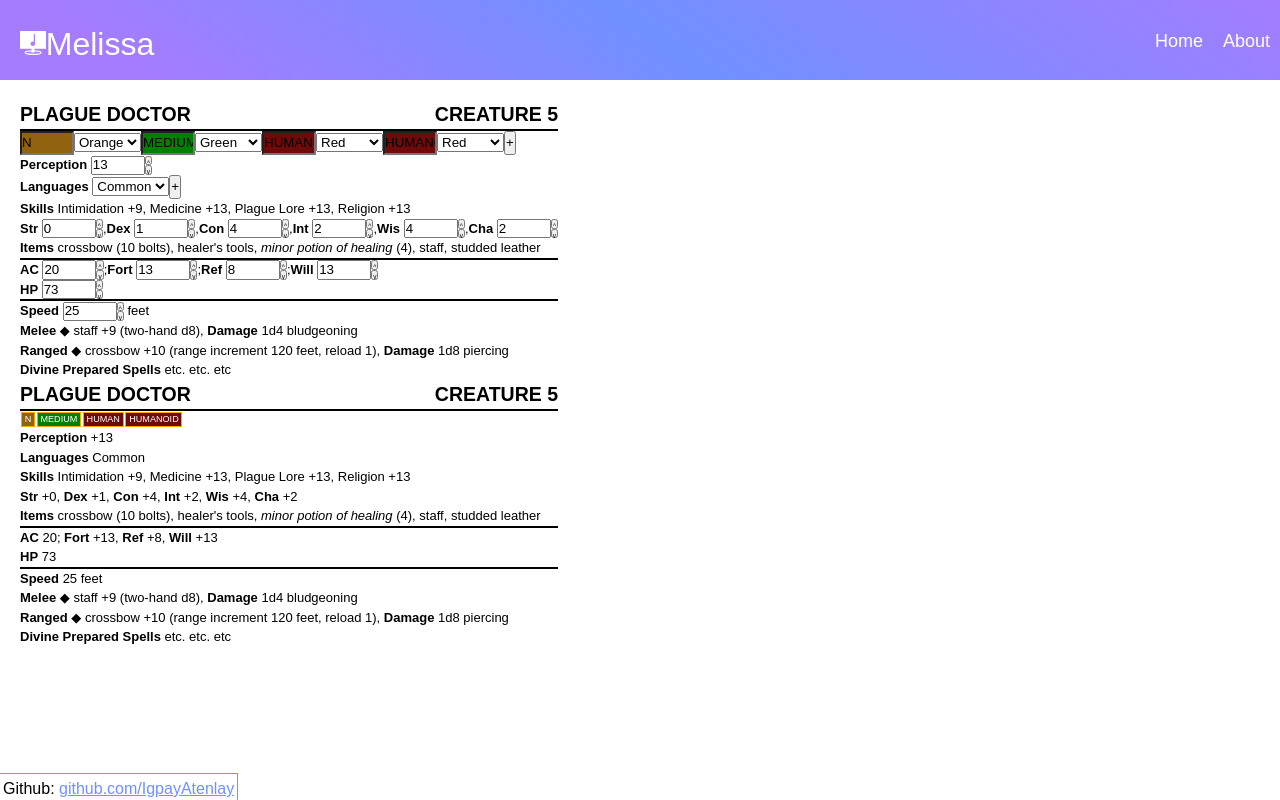
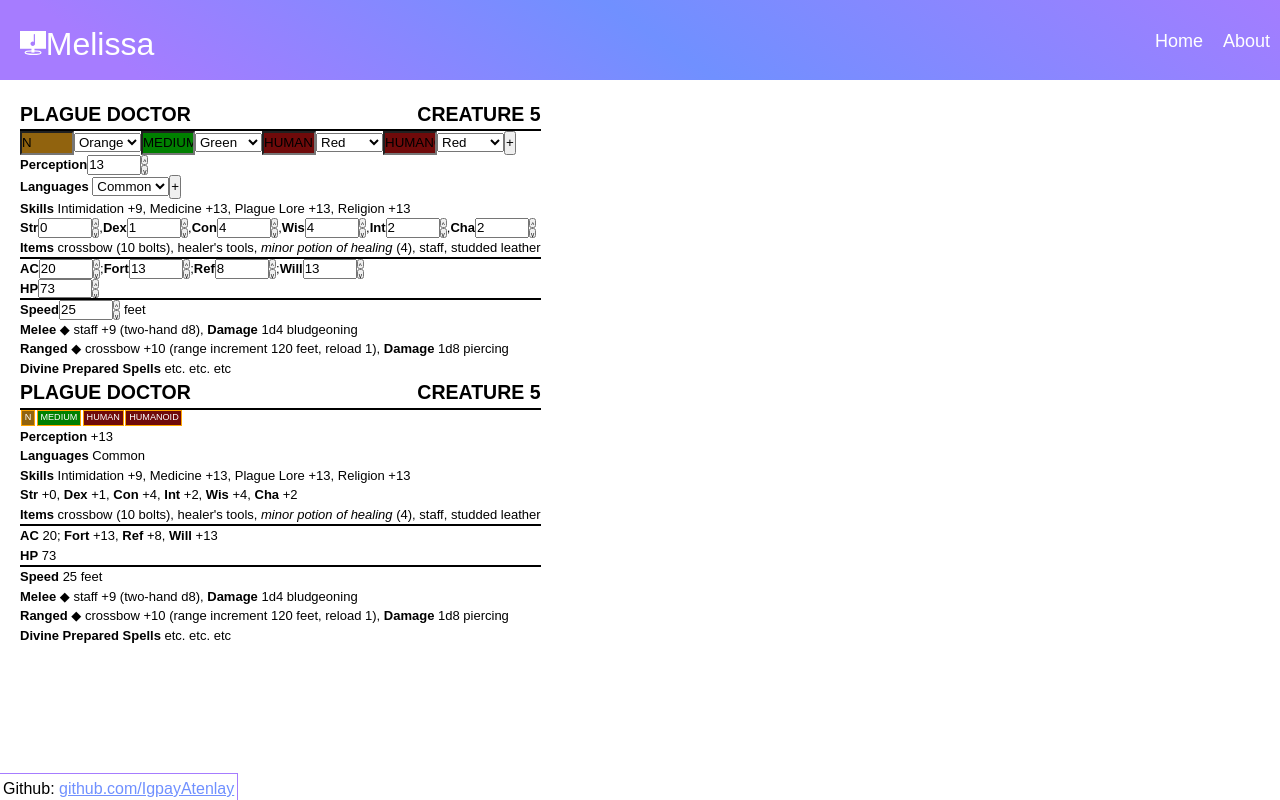
Before and after one commit to IgpayAtenlay/website, a React (Create React App) app in the folder client/: page /creatureCreator in a window 1280 px wide. Built offline with nearby package versions, Linux system fonts and the light colour scheme.

Commit message:
added labels to basic number inputs

```diff
--- a/client/src/css/creatureCreator/numberInput.css
+++ b/client/src/css/creatureCreator/numberInput.css
@@ -1,10 +1,10 @@
 .numberInput {
     display: inline-grid;
-    grid-template-columns: auto 1fr;
+    grid-template-columns: auto auto 1fr;
     grid-template-rows: 0.75em 0.75em;
 }
 
-.numberInput input {
+.numberInput input,label {
     grid-row: span 2;
 }
 
--- a/client/src/pages/creatureCreator/form/creatureForm.jsx
+++ b/client/src/pages/creatureCreator/form/creatureForm.jsx
@@ -22,29 +22,30 @@ export default function CreatureForm() {
         <div class="stats">
             <Tags tags={creature.tags} />
             <div class="proficiency">
-                <p><b>Perception</b> <NumberInput name="perception" location={creature} /></p>
-                <p><b>Languages</b> <Languages languages={creature.languages} /><AddButton variable="languages" defaultValue={{language: "common"}} /></p>
-                <p><b>Skills</b> <Skills skills={creature.skills}/></p>
-                <p>
-                    <b>Str</b> <NumberInput name={"str"} location={creature.abilities} />,
-                    <b>Dex</b> <NumberInput name={"dex"} location={creature.abilities} />,
-                    <b>Con</b> <NumberInput name={"con"} location={creature.abilities} />,
-                    <b>Int</b> <NumberInput name={"int"} location={creature.abilities} />,
-                    <b>Wis</b> <NumberInput name={"wis"} location={creature.abilities} />,
-                    <b>Cha</b> <NumberInput name={"cha"} location={creature.abilities} /></p>
-                <p><b>Items</b> <Items items={creature.items} /></p>
+                <NumberInput label={<b>Perception</b>} name="perception" location={creature} />
+                <div><b>Languages</b> <Languages languages={creature.languages} /><AddButton variable="languages" defaultValue={{language: "common"}} /></div>
+                <div><b>Skills</b> <Skills skills={creature.skills}/></div>
+                <div>
+                    <NumberInput label={<b>Str</b>} name={"str"} location={creature.abilities} />,
+                    <NumberInput label={<b>Dex</b>} name={"dex"} location={creature.abilities} />,
+                    <NumberInput label={<b>Con</b>} name={"con"} location={creature.abilities} />,
+                    <NumberInput label={<b>Wis</b>} name={"wis"} location={creature.abilities} />,
+                    <NumberInput label={<b>Int</b>} name={"int"} location={creature.abilities} />,
+                    <NumberInput label={<b>Cha</b>} name={"cha"} location={creature.abilities} />
+                </div>
+                <div><b>Items</b> <Items items={creature.items} /></div>
             </div>
         </div>
         <div class="defenses">
             <p>
-                <b>AC</b> <NumberInput name={"ac"} location={creature.defences} />;
-                <b>Fort</b> <NumberInput name={"fort"} location={creature.defences} />;
-                <b>Ref</b> <NumberInput name={"ref"} location={creature.defences} />;
-                <b>Will</b> <NumberInput name={"will"} location={creature.defences} /></p>
-            <p><b>HP</b> <NumberInput name={"hp"} location={creature.defences} /></p>
+                <NumberInput label={<b>AC</b>} name={"ac"} location={creature.defences} />;
+                <NumberInput label={<b>Fort</b>} name={"fort"} location={creature.defences} />;
+                <NumberInput label={<b>Ref</b>} name={"ref"} location={creature.defences} />;
+                <NumberInput label={<b>Will</b>} name={"will"} location={creature.defences} /></p>
+            <p><NumberInput label={<b>HP</b>} name={"hp"} location={creature.defences} /></p>
         </div>
         <div class="other">
-            <p><b>Speed</b> <NumberInput name={"speed"} location={creature} factor={5} /> feet</p>
+            <p><NumberInput label={<b>Speed</b>} name={"speed"} location={creature} factor={5} /> feet</p>
             <Weapons weapons={creature.weapons}/>
             <p><b>Divine Prepared Spells</b> etc. etc. etc</p>
         </div>
--- a/client/src/pages/creatureCreator/form/numberInput.jsx
+++ b/client/src/pages/creatureCreator/form/numberInput.jsx
@@ -1,6 +1,7 @@
 import "../../../css/creatureCreator/numberInput.css";
 import {useContext} from 'react';
 import {CreatureContext} from "../index";
+import {v4} from "uuid";
 
 export default function NumberInput(props) {
     var {setCreature} = useContext(CreatureContext);
@@ -10,6 +11,7 @@ export default function NumberInput(props) {
     if (props.factor) {
         factor = props.factor;
     }
+    var id = v4();
 
     function handleChangeSet(e) {
         var value = e.target.value
@@ -60,7 +62,8 @@ export default function NumberInput(props) {
     }
 
     return (<div className="numberInput">
-        <input value={location[name]} onChange={handleChangeSet}/>
+        <label for={id}>{props.label}</label>
+        <input value={location[name]} onChange={handleChangeSet} id={id}/>
         <button className="up" onClick={handleChangeUp}>^</button>
         <button className="down" onClick={handleChangeDown}>v</button>
     </div>)
```
